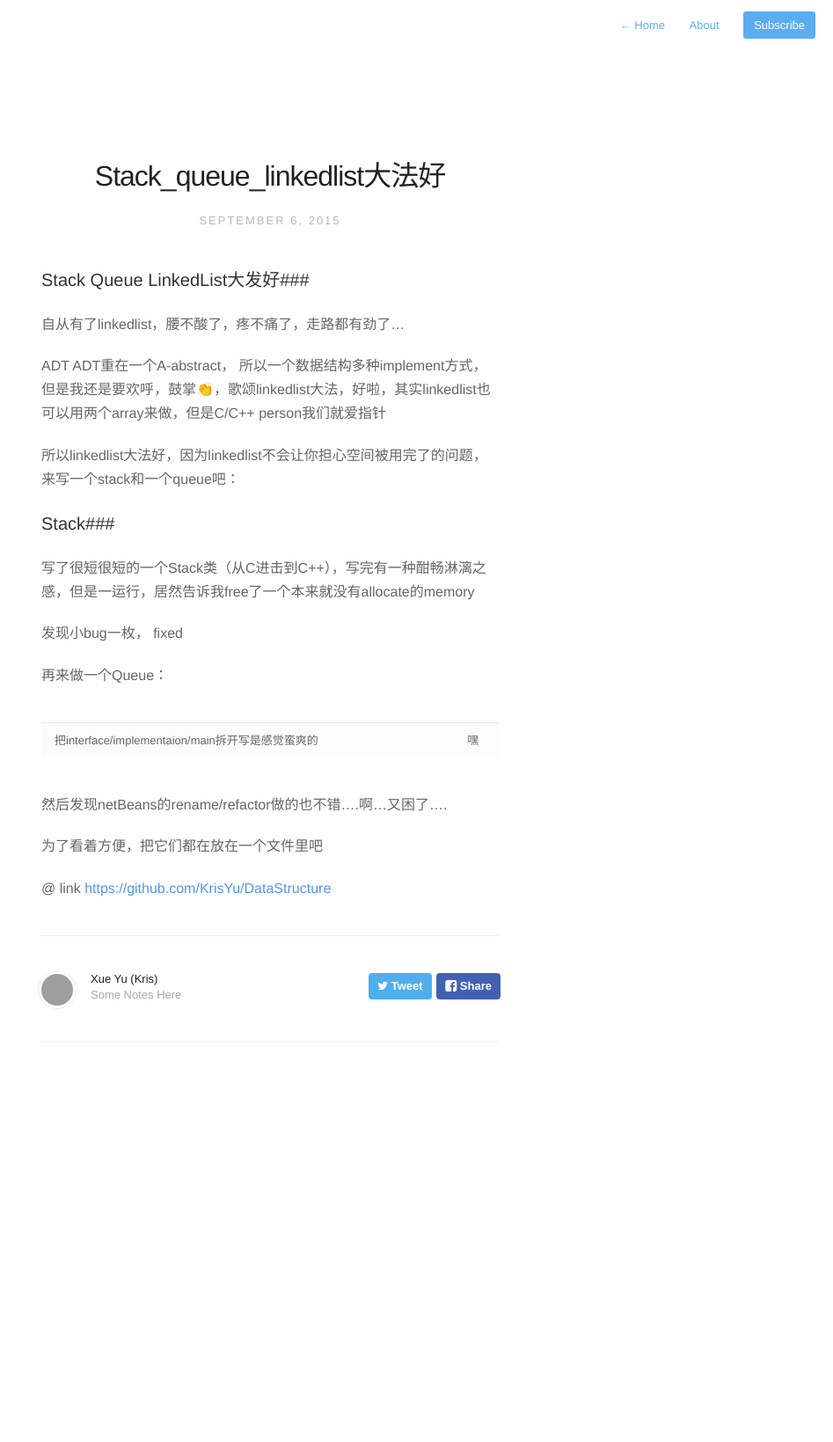
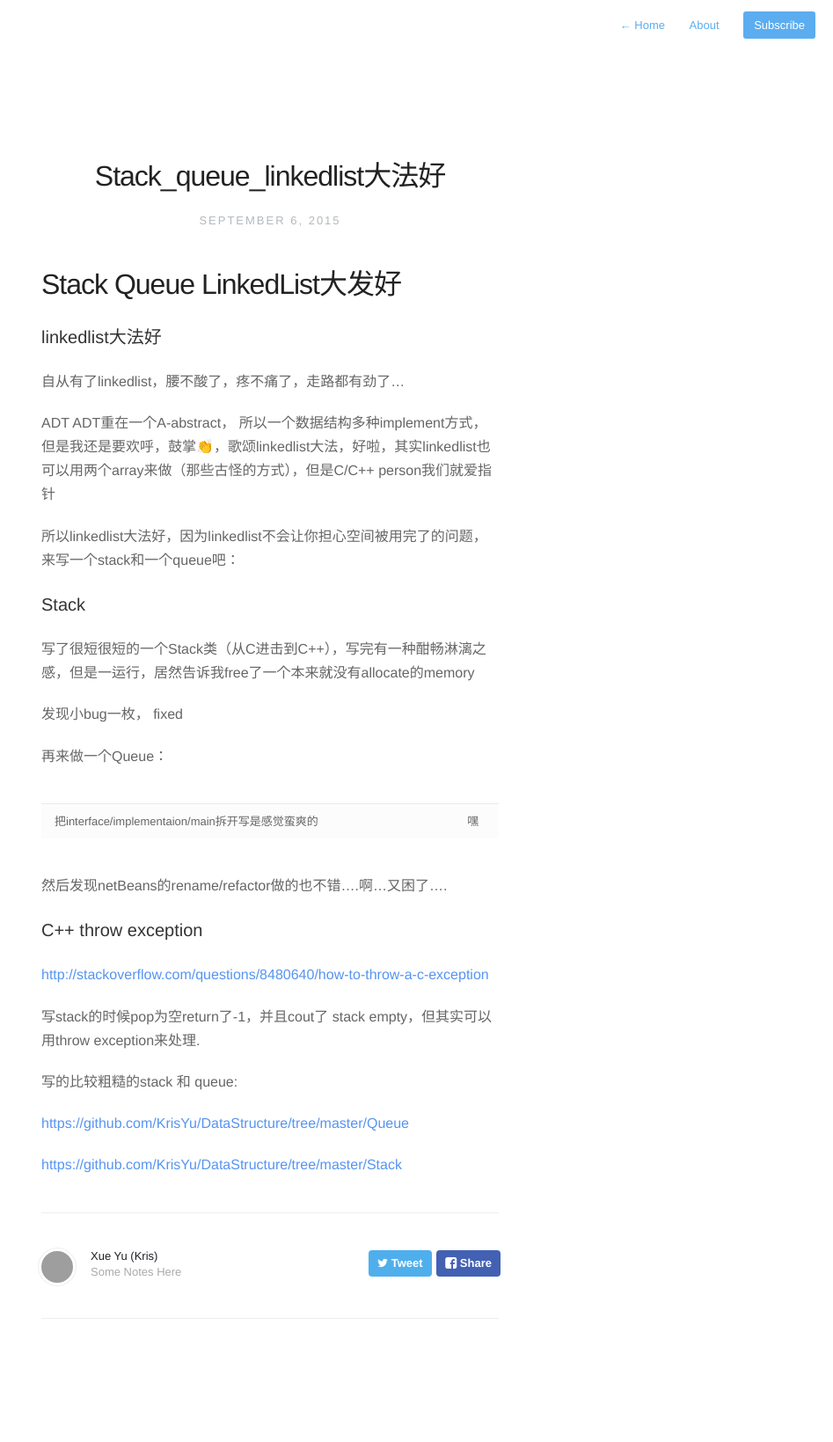
Before and after one commit to walterwang/krisyu.github.io, a Jekyll site: the page built from _posts/2015-09-06-stack_queue_linkedlist大法好.md, in a window 1280 px wide. Shown: the whole page at 88% size, without its empty margins (333-1280 px from the left). Built offline with Jekyll 4.4.1, drawn with Linux system fonts in a browser that asks for light colours; nearby versions of some CDN libraries; Markdown is read by kramdown in place of the engine named in the settings; before the commit the page ends 1324 px from its top, so only the background shows below that; grey boxes are pictures that could not be loaded.

Commit message:
changed some files

```diff
--- a/_posts/2015-09-06-stack_queue_linkedlist大法好.md
+++ b/_posts/2015-09-06-stack_queue_linkedlist大法好.md
@@ -1,16 +1,19 @@
-###Stack Queue LinkedList大发好###
+#Stack Queue LinkedList大发好
 
+
+###linkedlist大法好
 
 自从有了linkedlist，腰不酸了，疼不痛了，走路都有劲了...
 
 
-ADT ADT重在一个A-abstract， 所以一个数据结构多种implement方式，但是我还是要欢呼，鼓掌👏，歌颂linkedlist大法，好啦，其实linkedlist也可以用两个array来做，但是C/C++ person我们就爱指针
+ADT ADT重在一个A-abstract， 所以一个数据结构多种implement方式，但是我还是要欢呼，鼓掌👏，歌颂linkedlist大法，好啦，其实linkedlist也可以用两个array来做（那些古怪的方式），但是C/C++ person我们就爱指针
+
 
 所以linkedlist大法好，因为linkedlist不会让你担心空间被用完了的问题，来写一个stack和一个queue吧：
 
 
 
-###Stack###
+###Stack
 
 写了很短很短的一个Stack类（从C进击到C++），写完有一种酣畅淋漓之感，但是一运行，居然告诉我free了一个本来就没有allocate的memory
 
@@ -23,6 +26,15 @@ ADT ADT重在一个A-abstract， 所以一个数据结构多种implement方式
 
 然后发现netBeans的rename/refactor做的也不错....啊...又困了....
 
-为了看着方便，把它们都在放在一个文件里吧
 
-@ link <https://github.com/KrisYu/DataStructure>
+### C++ throw exception
+
+<http://stackoverflow.com/questions/8480640/how-to-throw-a-c-exception>
+
+写stack的时候pop为空return了-1，并且cout了 stack empty，但其实可以用throw exception来处理.
+
+写的比较粗糙的stack 和 queue:
+
+<https://github.com/KrisYu/DataStructure/tree/master/Queue>
+
+<https://github.com/KrisYu/DataStructure/tree/master/Stack>
```
Also changed, not shown: _posts/2015-09-03-LinkedList-v1_C++.md (+1 -1 lines), _posts/2015-09-05-doubly-linked-list来几发.md (+17 -0 lines), _posts/2015-09-10-继续种树Binary tree.md (+6 -7 lines), _posts/2015-11-19-改些代码LinkedList.md (renamed from _posts/2015-11-19-改些代码.md, +1 -1 lines).
